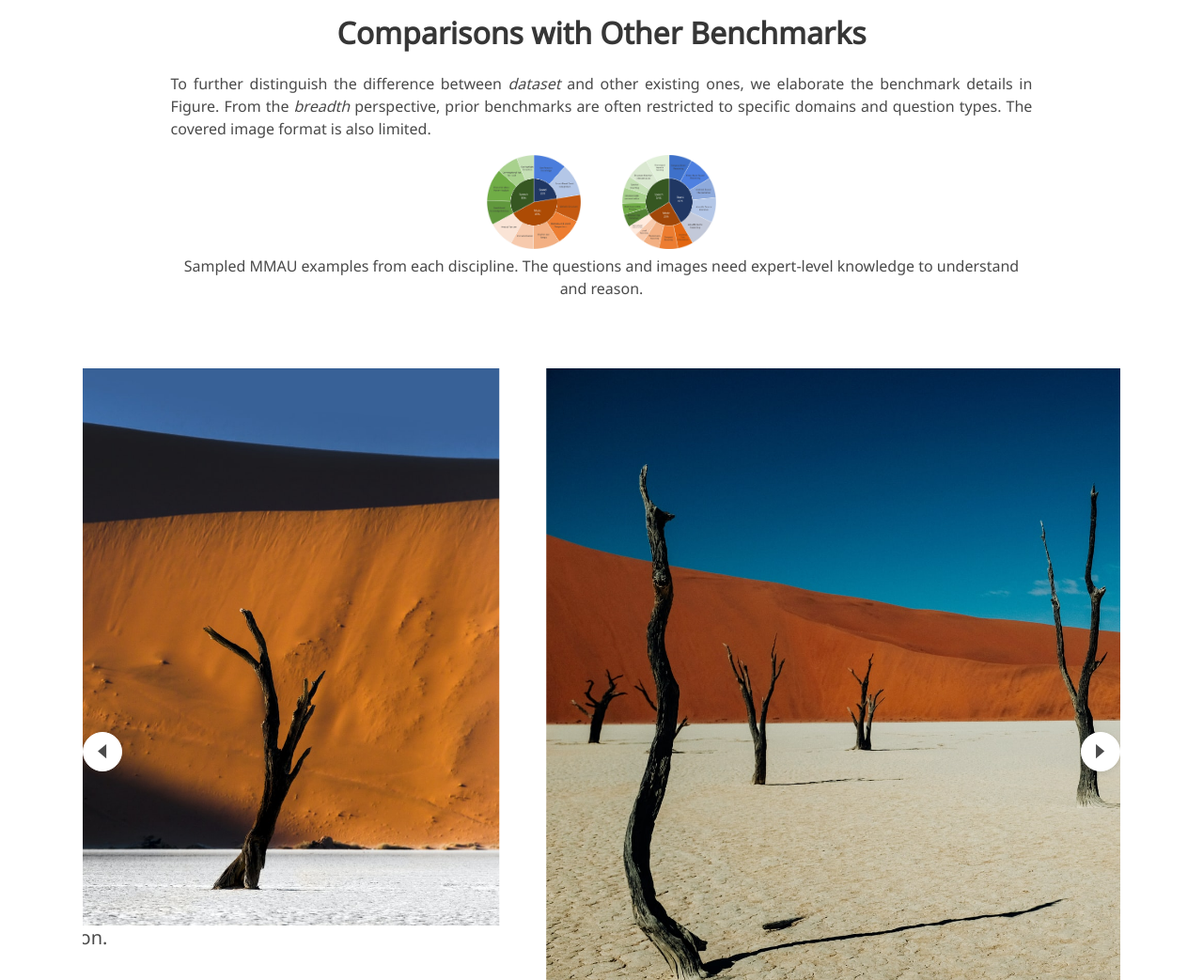
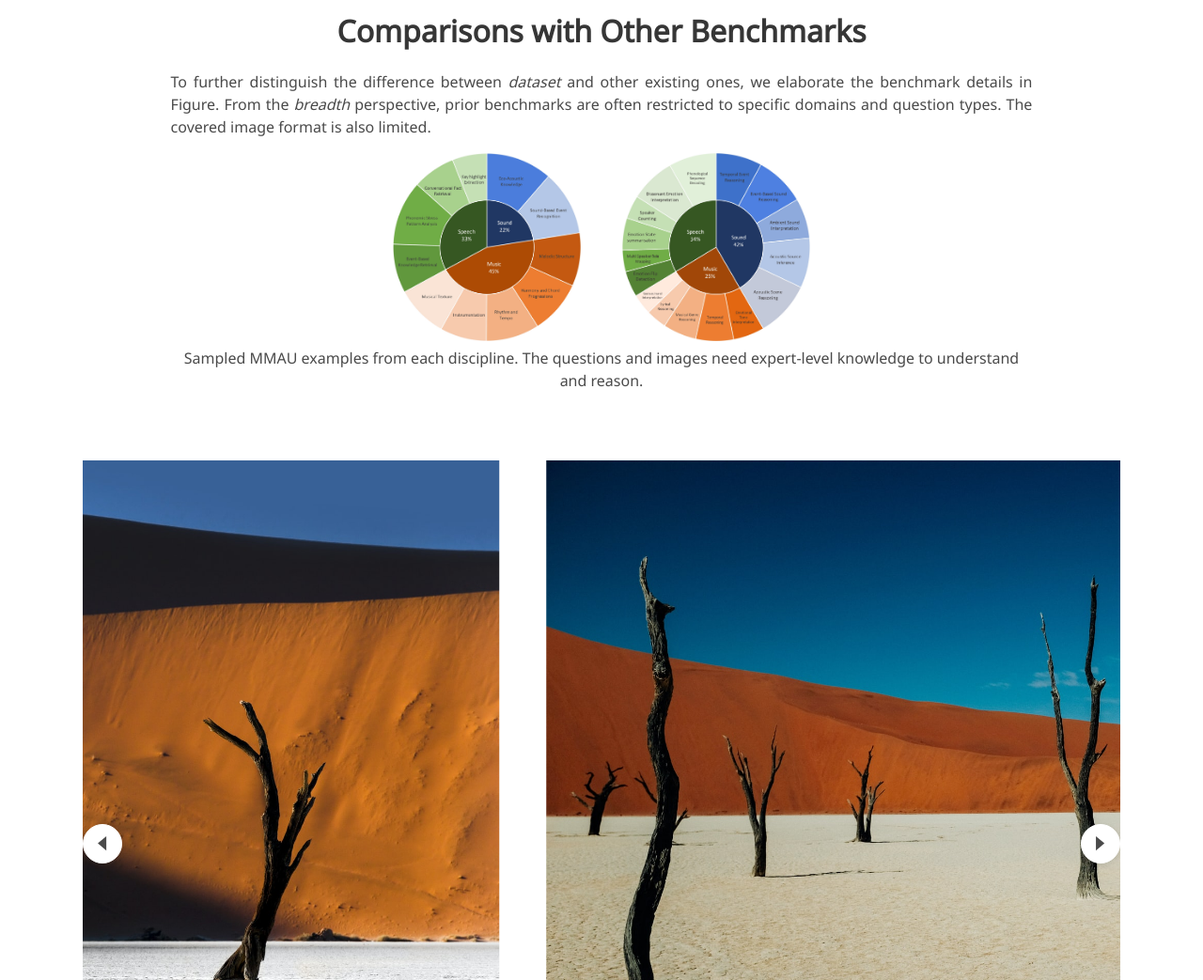
Before and after one commit to mmaubench/mmaubench.github.io, a plain HTML site: page index.html in a window 1280 px wide. Shown: the part 1757-2800 px from the top of the page at 94% size. Drawn offline with nearby package versions, Linux system fonts and the light colour scheme; some icons are missing; a web font is replaced by a local one.

Commit message:
resize_images3

```diff
--- a/index.html
+++ b/index.html
@@ -157,7 +157,7 @@
 <section class="hero is-light is-small">
   <div class="hero-body has-text-centered">
     <h1 class="title is-1 mmmu">
-      <img src="static/images/mmau_logo.png" alt="Logo" class="mmmu-logo" style="width: 50px; height: auto;"/>
+      <img src="static/images/mmau_logo.png" alt="Logo" class="mmmu-logo" style="width: 1em; height: auto;"/>
       <span class="mmmu">MMAU Benchmark</span>
     </h1>
   </div>
@@ -207,8 +207,8 @@
             The covered image format is also limited.
           </p>
           <div class="content has-text-centered">
-            <img src="static/images/chart1-crop_page-0001.jpg" alt="algebraic reasoning" class="center" style="width: 100px; height: auto; margin-right: 20px;">
-            <img src="static/images/chart2-crop_page-0001.jpg" alt="algebraic reasoning" class="center" style="width: 100px; height: auto; margin-left: 20px;">
+            <img src="static/images/chart1-crop_page-0001.jpg" alt="algebraic reasoning" class="center" style="width: 200px; height: auto; margin-right: 20px;">
+            <img src="static/images/chart2-crop_page-0001.jpg" alt="algebraic reasoning" class="center" style="width: 200px; height: auto; margin-left: 20px;">
             <p> Sampled MMAU examples from each discipline. The questions and images need expert-level knowledge to understand and reason.</p>
           </div>
         </div>
```
